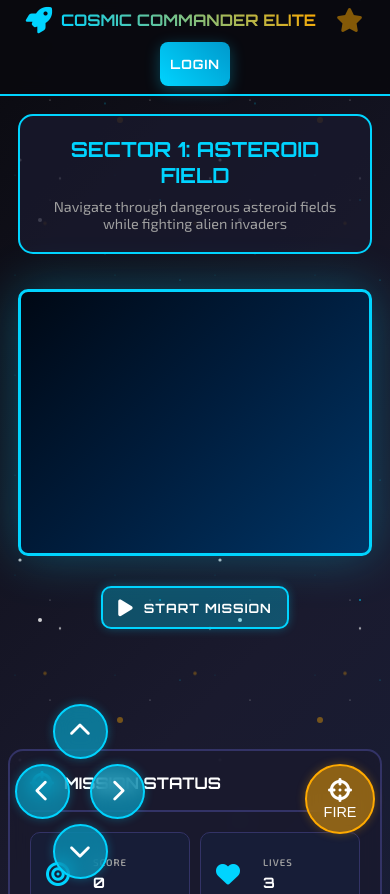
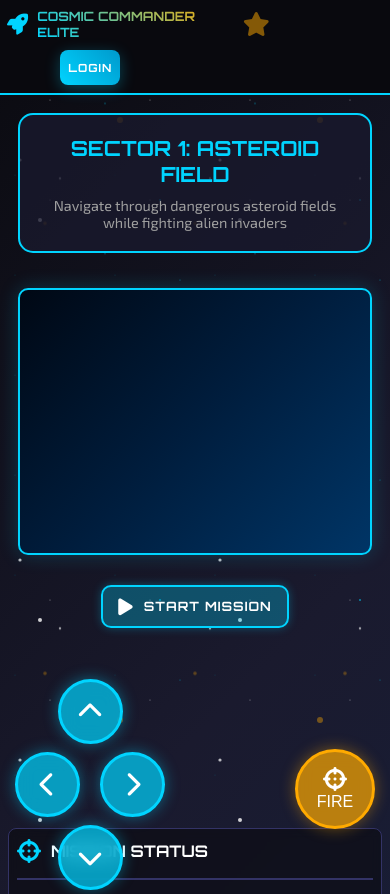
Before and after one commit to AamnaZafar02/cosmic-commander-elite, a website: page frontend/game.html in a window 390 px wide. Shown: the top 894 px of the page. Drawn offline with Linux system fonts and the light colour scheme; no server answers.

Commit message:
Improved mobile UI and removed enemy red glow

```diff
--- a/frontend/scripts/game-engine.js
+++ b/frontend/scripts/game-engine.js
@@ -217,7 +217,7 @@ class GameEngine {
             y: this.height - 120,
             width: 50,
             height: 60,
-            speed: 7,
+            speed: 4.5, // Better balanced speed to match enemies
             health: 3,
             maxHealth: 3,
             lastShot: 0,
@@ -1056,10 +1056,10 @@ class GameEngine {
             const centerY = enemy.y + enemy.height / 2;
             this.ctx.translate(centerX, centerY);
 
-            // First draw a visible background shape for all enemy types
-            this.ctx.fillStyle = enemy.color || '#ff4444';
-            this.ctx.shadowColor = enemy.color || '#ff4444';
-            this.ctx.shadowBlur = 10;
+            // Draw a subtle background glow without red shadow
+            this.ctx.fillStyle = 'rgba(255, 255, 255, 0.1)';
+            this.ctx.shadowColor = 'rgba(0, 212, 255, 0.3)';
+            this.ctx.shadowBlur = 5;
             this.ctx.beginPath();
             this.ctx.arc(0, 0, enemy.width * 0.4, 0, Math.PI * 2);
             this.ctx.fill();
--- a/frontend/styles/game.css
+++ b/frontend/styles/game.css
@@ -803,74 +803,73 @@ body {
 @media (max-width: 768px) {
     /* Header adjustments */
     .game-header {
-        flex-direction: column;
+        flex-direction: row; /* Change to row for better layout */
+        flex-wrap: wrap;
         padding: 10px;
         gap: 10px;
         position: sticky;
         top: 0;
         z-index: 100;
-    }
-
-    .header-left, .header-center, .header-right {
-        width: 100%;
+        background: rgba(10, 10, 15, 0.98); /* More opaque background */
+        border-bottom: 2px solid var(--primary-color);
     }
 
     .header-left {
-        justify-content: center;
+        width: 70%;
+        justify-content: flex-start;
+        order: 1;
+    }
+
+    .header-right {
+        width: 30%;
+        justify-content: flex-end;
+        order: 2;
     }
 
     .header-center {
+        width: 100%;
         order: 3;
         display: none; /* Hide daily challenge on mobile to save space */
     }
 
-    .header-right {
-        order: 2;
-        justify-content: center;
-    }
-
     .logo span {
-        font-size: 1rem;
+        font-size: 0.9rem;
     }
 
     /* User info on mobile */
     .user-info {
-        gap: 8px;
-    }
-
-    .user-avatar {
-        width: 40px;
-        height: 40px;
-    }
-
-    .user-details {
-        font-size: 0.8rem;
-    }
-
-    .welcome-text {
-        font-size: 0.8rem;
-    }
-
-    .user-rank {
-        font-size: 0.7rem;
+        display: none; /* Hide on very small screens */
     }
 
     #loginBtn, #logoutBtn {
         padding: 6px 10px;
         font-size: 0.8rem;
+        min-height: 35px;
+    }
+
+    /* Only show login/logout on mobile */
+    .btn {
+        margin-left: auto;
     }
 
     /* Game container mobile layout */
     .game-container {
         flex-direction: column;
-        padding: 10px;
-        gap: 15px;
+        padding: 8px;
+        gap: 10px;
+        max-width: 100%;
+        overflow: hidden;
     }
 
     .game-sidebar {
         width: 100%;
         max-width: none;
         overflow-x: auto;
+        padding: 10px 8px;
+        background: rgba(10, 10, 15, 0.6);
+        backdrop-filter: blur(5px);
+        border-radius: 8px;
+        border: 1px solid var(--border-color);
     }
 
     .game-sidebar.left {
@@ -880,7 +879,10 @@ body {
     .game-area {
         order: 1;
         width: 100%;
-        padding: 15px;
+        padding: 10px 8px;
+        display: flex;
+        flex-direction: column;
+        align-items: center;
     }
 
     .game-sidebar.right {
@@ -925,9 +927,11 @@ body {
         width: 100%;
         height: auto;
         max-width: 100%;
-        max-height: 50vh;
-        min-height: 300px;
+        max-height: 60vh;
+        min-height: 320px;
         border-radius: 10px;
+        border: 2px solid var(--primary-color);
+        box-shadow: 0 0 20px rgba(0, 212, 255, 0.2);
     }
 
     /* Mission info mobile */
@@ -1097,11 +1101,11 @@ body {
     }
 }
 
-/* Mobile Touch Controls */
+/* Mobile Touch Controls - Improved */
 .mobile-controls {
     display: none;
     position: fixed;
-    bottom: 10px;
+    bottom: 20px;
     left: 0;
     right: 0;
     z-index: 1000;
@@ -1109,15 +1113,17 @@ body {
     justify-content: space-between;
     align-items: flex-end;
     padding: 0 15px;
+    pointer-events: none; /* This ensures controls don't block canvas clicks */
 }
 
 .direction-pad {
     display: grid;
     grid-template-rows: 1fr 1fr 1fr;
     grid-template-columns: 1fr 1fr 1fr;
-    gap: 5px;
-    width: 130px;
-    height: 130px;
+    gap: 8px;
+    width: 150px;
+    height: 150px;
+    pointer-events: auto; /* Re-enable pointer events for control buttons */
 }
 
 .up-btn {
@@ -1141,36 +1147,37 @@ body {
     display: flex;
     flex-direction: column;
     gap: 10px;
+    pointer-events: auto; /* Re-enable pointer events for control buttons */
 }
 
 .touch-btn {
-    background: rgba(0, 212, 255, 0.5);
-    border: 2px solid var(--primary-color);
+    background: rgba(0, 212, 255, 0.7);
+    border: 3px solid var(--primary-color);
     color: var(--text-primary);
     border-radius: 50%;
-    width: 55px;
-    height: 55px;
+    width: 65px;
+    height: 65px;
     display: flex;
     align-items: center;
     justify-content: center;
-    font-size: 1.4rem;
+    font-size: 1.6rem;
     cursor: pointer;
     transition: all 0.2s ease;
     backdrop-filter: blur(10px);
     user-select: none;
     touch-action: manipulation;
-    box-shadow: 0 0 10px rgba(0, 212, 255, 0.3);
+    box-shadow: 0 0 15px rgba(0, 212, 255, 0.4);
 }
 
 .fire-btn {
-    width: 70px;
-    height: 70px;
+    width: 80px;
+    height: 80px;
     border-radius: 50%;
-    background: rgba(255, 170, 0, 0.5);
-    border-color: var(--accent-color);
-    font-size: 0.9rem;
+    background: rgba(255, 170, 0, 0.7);
+    border: 3px solid var(--accent-color);
+    font-size: 1rem;
     flex-direction: column;
-    box-shadow: 0 0 10px rgba(255, 170, 0, 0.3);
+    box-shadow: 0 0 15px rgba(255, 170, 0, 0.4);
 }
 
 .fire-btn i {
@@ -1204,13 +1211,39 @@ body {
     }
 }
 
-/* Also show on small screens */
+    /* Also show on small screens */
 @media (max-width: 768px) {
     .mobile-controls {
         display: flex !important;
+        bottom: 15px;
     }
 
     .game-main {
-        padding-bottom: 200px; /* Space for controls */
+        padding-bottom: 180px; /* Space for controls */
+    }
+
+    /* Better game controls */
+    .game-controls {
+        margin: 10px 0 150px 0; /* More space for mobile controls */
+    }
+
+    /* Improve game header on very small screens */
+    @media (max-width: 400px) {
+        .logo i {
+            font-size: 1.2rem;
+        }
+
+        .logo span {
+            font-size: 0.8rem;
+        }
+
+        #loginBtn, #logoutBtn {
+            padding: 5px 8px;
+            font-size: 0.7rem;
+        }
+
+        .game-controls {
+            margin: 10px 0 180px 0;
+        }
     }
 }
```
